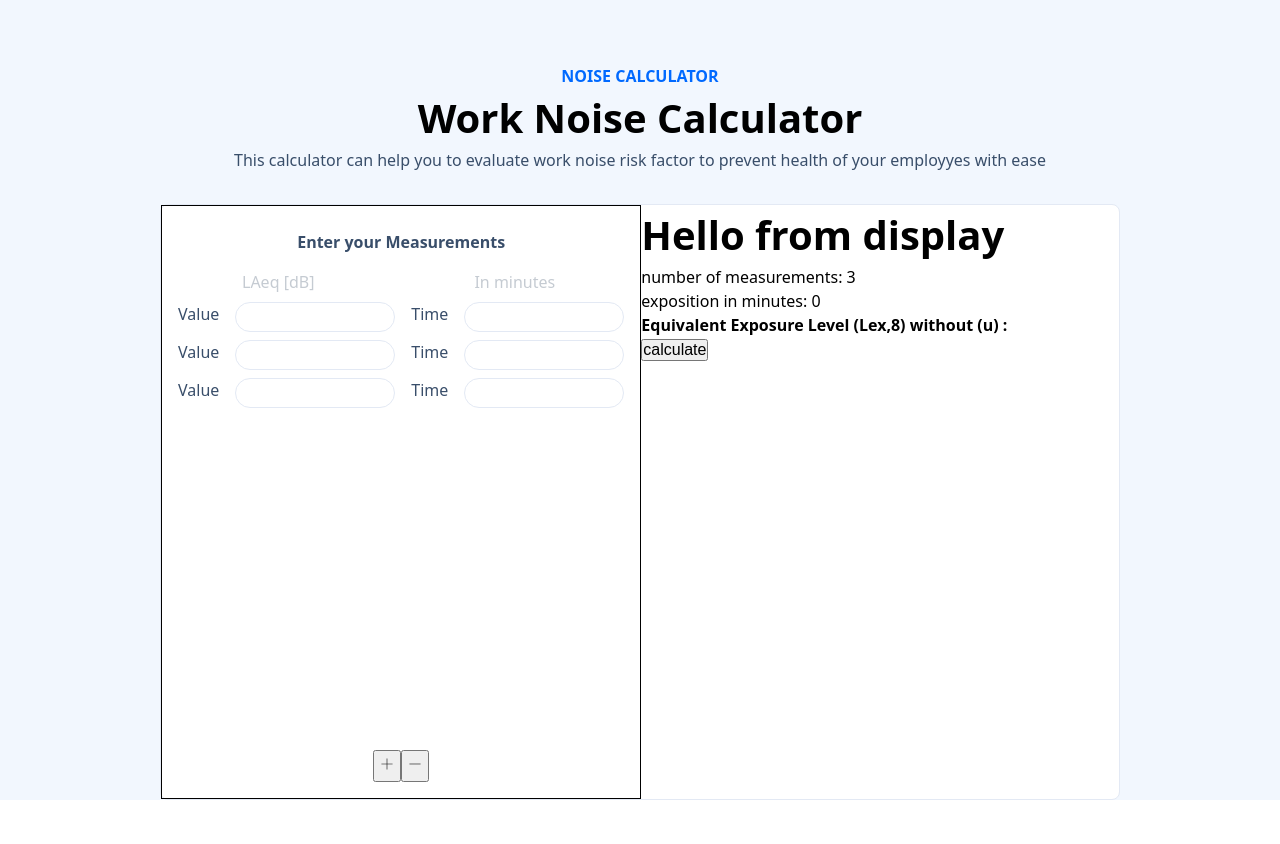
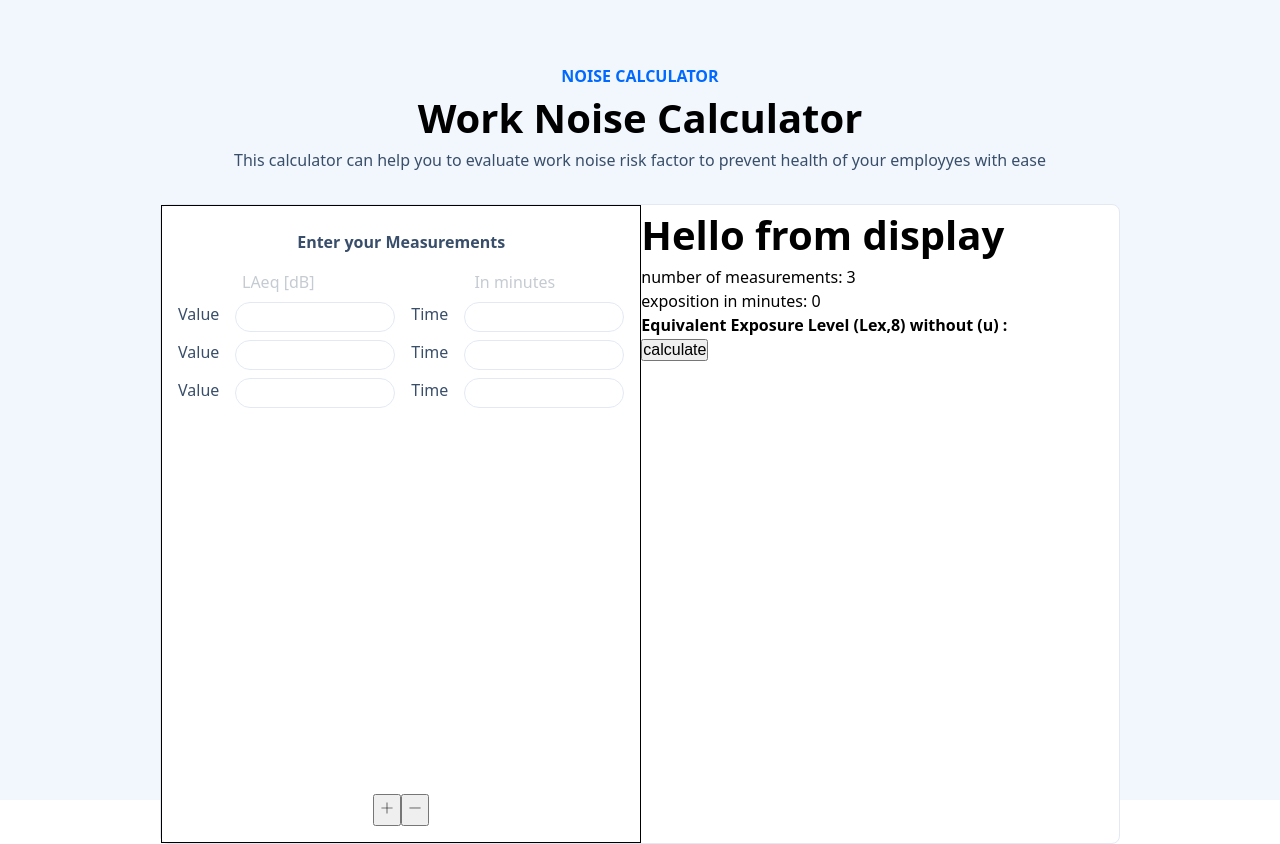
Before and after one commit to dzejkk/Noise_calc_ver_2, a React (Vite) app: page / in a window 1280 px wide. Before the commit the page ends 800 px from the top, so only its background shows below. Built offline with nearby package versions, Linux system fonts and the light colour scheme.

Commit message:
final commit from work

```diff
--- a/src/app.module.css
+++ b/src/app.module.css
@@ -12,7 +12,7 @@
 .AppContainer {
   background-color: var(--color-base-100);
   width: 60rem;
-  height: 40rem;
+  min-height: 40rem;
   border: 1px solid var(--color-base-300);
   border-radius: var(--radius-box);
   display: flex;
```
